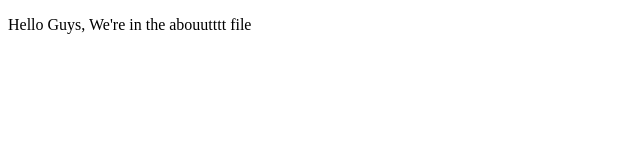
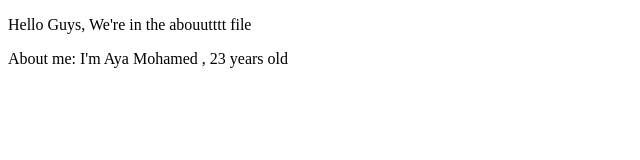
Before and after one commit to ayaelsherif21/version_control, a plain HTML site: page about.html in a window 1280 px wide. Shown: the whole page, without its empty margins (0-640 px from the left). Drawn offline with Linux system fonts and the light colour scheme.

Commit message:
Added about me section to about.html

```diff
--- a/about.html
+++ b/about.html
@@ -7,5 +7,6 @@
 </head>
 <body>
     <p>Hello Guys, We're in the abouutttt file</p>
+    <span>About me: I'm Aya Mohamed , 23 years old</span>
 </body>
 </html>
```
